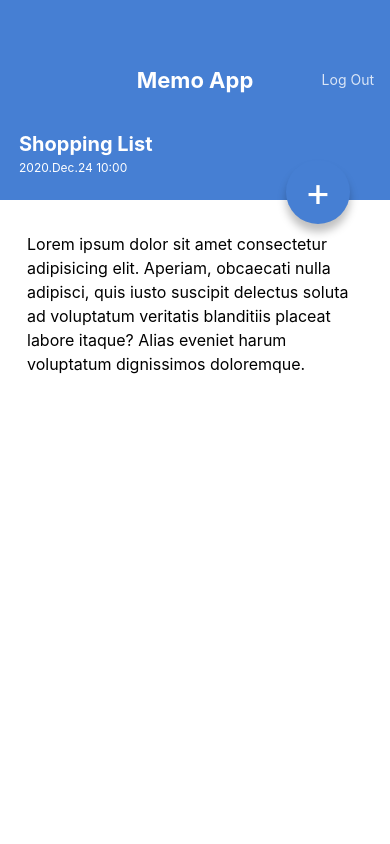
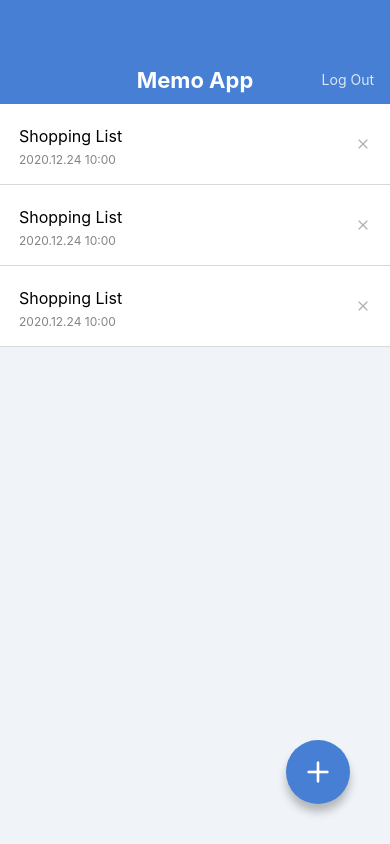
Before and after one commit to Nafsuki/react-native-memo-app, a React Native app: screen / in a window 390 px wide. Built offline with nearby package versions, Linux system fonts and the light colour scheme.

Commit message:
install @expo/vector-icons

```diff
--- a/App.jsx
+++ b/App.jsx
@@ -3,7 +3,7 @@
 
 export default function App() {
   return (
-    // <MemoListScreen />
-    <MemoDetailScreen />
+    <MemoListScreen />
+    // <MemoDetailScreen />
   );
 }
--- a/package.json
+++ b/package.json
@@ -10,13 +10,14 @@
     "eject": "expo eject"
   },
   "dependencies": {
+    "@expo/vector-icons": "^12.0.5",
     "expo": "^44.0.6",
     "expo-status-bar": "~1.2.0",
     "expo-updates": "~0.11.6",
     "prop-types": "^15.8.1",
     "react": "17.0.2",
     "react-dom": "17.0.2",
-    "react-native": "^0.67.3",
+    "react-native": "^0.67.4",
     "react-native-web": "0.17.7"
   },
   "devDependencies": {
--- a/src/components/CircleButton.jsx
+++ b/src/components/CircleButton.jsx
@@ -1,10 +1,12 @@
 import { StyleSheet, Text, View } from 'react-native';
 import { string, shape } from 'prop-types'
+import { Feather } from '@expo/vector-icons';
 
-export default function CircleButton({children, style}) {
+export default function CircleButton({style, name}) {
   return (
     <View style={[styles.circleButton, style]}>
-      <Text style={styles.circleButtonLabel}>{children}</Text>
+      <Feather name={name} size={32} color="white" />
+      {/* <Text style={styles.circleButtonLabel}>{children}</Text> */}
     </View>
   )
 }
@@ -12,6 +14,7 @@
 CircleButton.protoTypes = {
   children: string.isRequired,
   style: shape(),
+  name: string.isRequired,
 }
 
 CircleButton.defaultProps = {
--- a/src/components/MemoList.jsx
+++ b/src/components/MemoList.jsx
@@ -1,4 +1,5 @@
 import {View, Text, StyleSheet} from 'react-native'
+import { Feather } from '@expo/vector-icons';
 
 export default function MemoList() {
   return (
@@ -10,7 +11,7 @@
             <Text style={styles.memoListItemDate}>2020.12.24 10:00</Text>
           </View>
           <View>
-            <Text>x</Text>
+            <Feather name="x" size={16} color="#b0b0b0" />
           </View>
         </View>
       </View>
@@ -22,7 +23,7 @@
             <Text style={styles.memoListItemDate}>2020.12.24 10:00</Text>
           </View>
           <View>
-            <Text>x</Text>
+            <Feather name="x" size={16} color="#b0b0b0" />
           </View>
         </View>
       </View>
@@ -34,7 +35,7 @@
             <Text style={styles.memoListItemDate}>2020.12.24 10:00</Text>
           </View>
           <View>
-            <Text>x</Text>
+            <Feather name="x" size={16} color="#b0b0b0" />
           </View>
         </View>
       </View>
--- a/src/screens/MemoDetailScreen.js
+++ b/src/screens/MemoDetailScreen.js
@@ -15,7 +15,7 @@
           Lorem ipsum dolor sit amet consectetur adipisicing elit. Aperiam, obcaecati nulla adipisci, quis iusto suscipit delectus soluta ad voluptatum veritatis blanditiis placeat labore itaque? Alias eveniet harum voluptatum dignissimos doloremque.
         </Text>
       </ScrollView>
-      <CircleButton style={{top: 160, bottom: 'auto'}}>+</CircleButton>
+      <CircleButton style={{top: 160, bottom: 'auto'}} name='edit-2' />
     </View>
   )
 }
--- a/src/screens/MemoListScreen.jsx
+++ b/src/screens/MemoListScreen.jsx
@@ -9,7 +9,7 @@
     <View style={styles.container}>
       <AppBar />
       <MemoList />
-      <CircleButton>+</CircleButton>
+      <CircleButton name='plus' />
     </View>
   )
 }
```
Also changed, not shown: 1 other file (tests, documents, lock files or other folders).
